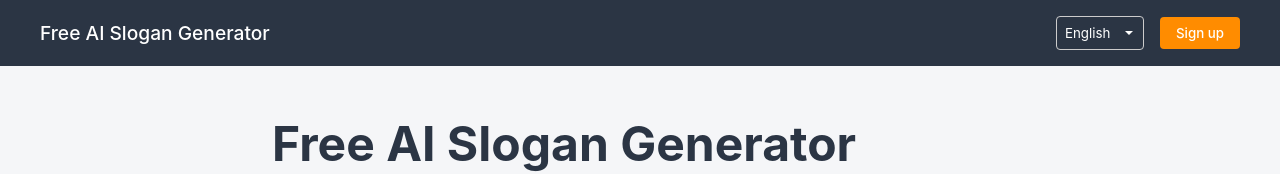
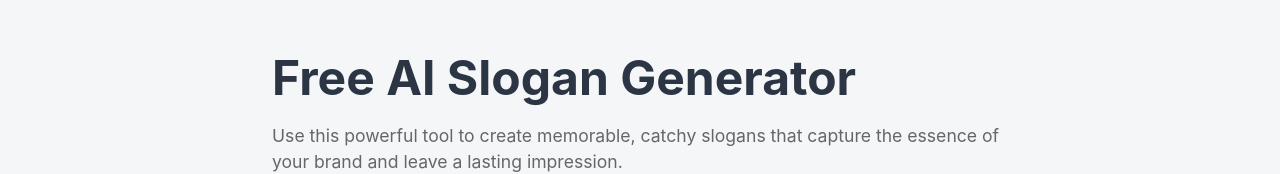
Before and after one commit to Naqeeb-Butt/sloganAI, a website: page public/index.html in a window 1280 px wide. Shown: the top 174 px of the page. Drawn offline with Linux system fonts and the light colour scheme.

Commit message:
index.html

```diff
--- a/public/index.html
+++ b/public/index.html
@@ -7,18 +7,6 @@
     <link rel="stylesheet" href="style.css">
 </head>
 <body>
-    <nav class="navbar">
-        <div class="nav-content">
-            <div class="logo">Free AI Slogan Generator</div>
-            <div class="nav-right">
-                <select id="languageSelect" class="language-select">
-                    <option value="en">English</option>
-                    <option value="zh">简体中文</option>
-                </select>
-                <button class="sign-up-btn" id="signUpBtn">Sign up</button>
-            </div>
-        </div>
-    </nav>
 
     <main class="main-content">
         <h1 class="title" data-en="Free AI Slogan Generator" data-zh="免费 AI 标语生成器">Free AI Slogan Generator</h1>
```
